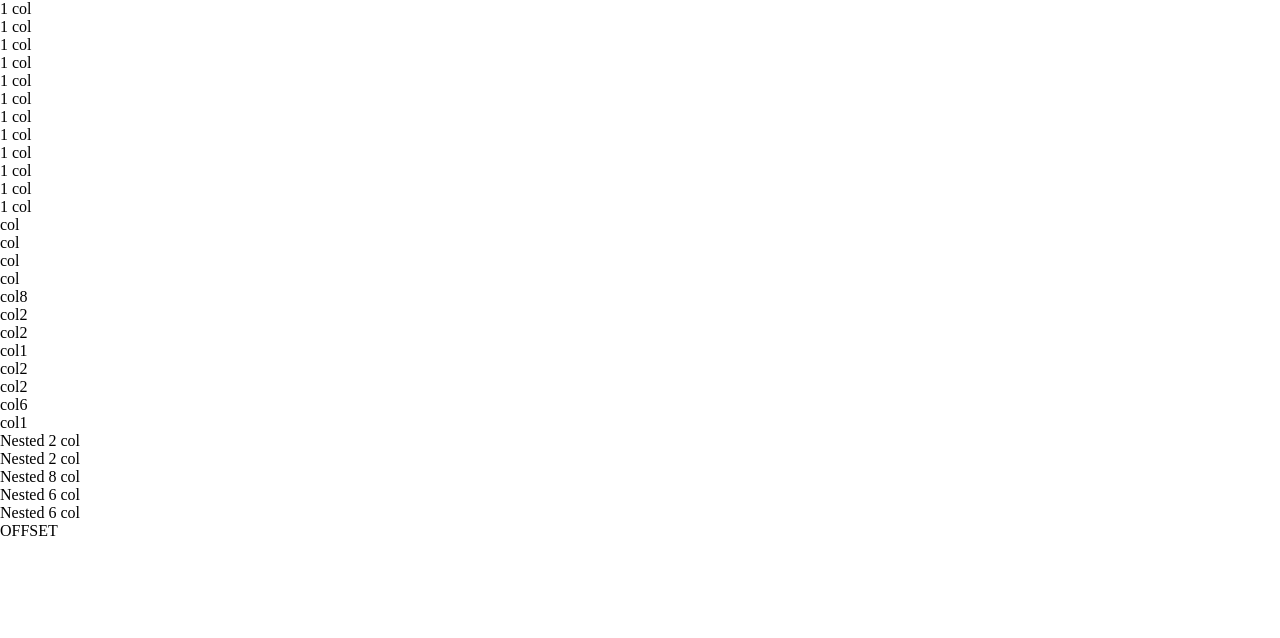
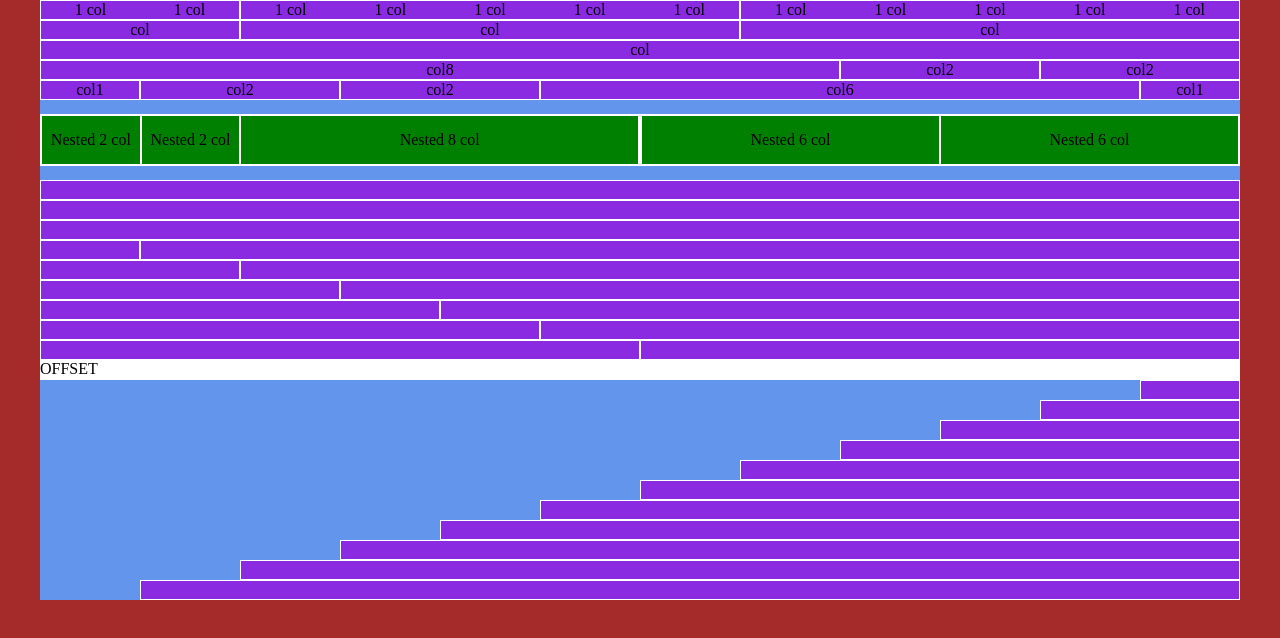
Before and after one commit to LorenzoSeverini/2023-03-27-html-css-12bool, a plain HTML site: page index.html in a window 1280 px wide. Drawn offline with Linux system fonts and the light colour scheme.

Commit message:
style feat(css):add layout and style css

```diff
--- a/css/layout.css
+++ b/css/layout.css
@@ -0,0 +1,104 @@
+/**************************************/
+/*************** LAYOUT **************/
+* {
+    box-sizing: border-box;
+    margin: 0;
+    padding: 0;
+}
+
+.h-80 { height: 5rem; }
+
+.container {
+    max-width: 75rem;
+    margin: 0 auto;
+}
+
+.row {
+    display: flex;
+    flex-direction: row;
+    flex-wrap: wrap;
+}
+
+[class*="col-"] {
+    flex-grow: 0;
+    flex-shrink: 0;
+    flex-basis: auto;
+}
+
+.col {
+    flex-grow: 1;
+    flex-basis: 0;
+    max-width: 100%;
+}
+
+.flex { display: flex; }
+.space-between { justify-content: space-between; }
+.space-around { justify-content: space-around; }
+.content-center { justify-content: center; }
+.align-center { align-content: center; }
+.align-itmes-center { align-items: center; }
+
+.min-height-20 { min-height: 1.25rem;}
+.min-height-50 { min-height: 3.125rem;}
+
+.col-1-xs  { flex-basis: calc((100% / 12) *  1); max-width: calc((100% / 12) *  1); }
+.col-2-xs  { flex-basis: calc((100% / 12) *  2); max-width: calc((100% / 12) *  2); }
+.col-3-xs  { flex-basis: calc((100% / 12) *  3); max-width: calc((100% / 12) *  3); }
+.col-4-xs  { flex-basis: calc((100% / 12) *  4); max-width: calc((100% / 12) *  4); }
+.col-5-xs  { flex-basis: calc((100% / 12) *  5); max-width: calc((100% / 12) *  5); }
+.col-6-xs  { flex-basis: calc((100% / 12) *  6); max-width: calc((100% / 12) *  6); }
+.col-7-xs  { flex-basis: calc((100% / 12) *  7); max-width: calc((100% / 12) *  7); }
+.col-8-xs  { flex-basis: calc((100% / 12) *  8); max-width: calc((100% / 12) *  8); }
+.col-9-xs  { flex-basis: calc((100% / 12) *  9); max-width: calc((100% / 12) *  9); }
+.col-10-xs { flex-basis: calc((100% / 12) * 10); max-width: calc((100% / 12) *  10); }
+.col-11-xs { flex-basis: calc((100% / 12) * 11); max-width: calc((100% / 12) *  11); }
+.col-12-xs { flex-basis: calc((100% / 12) * 12); max-width: calc((100% / 12) *  12); }
+
+.col-offset-1 { margin-left: calc((100% / 12) * 1); }
+.col-offset-2 { margin-left: calc((100% / 12) * 2); }
+.col-offset-3 { margin-left: calc((100% / 12) * 3); }
+.col-offset-4 { margin-left: calc((100% / 12) * 4); }
+.col-offset-5 { margin-left: calc((100% / 12) * 5); }
+.col-offset-6 { margin-left: calc((100% / 12) * 6); }
+.col-offset-7 { margin-left: calc((100% / 12) * 7); }
+.col-offset-8 { margin-left: calc((100% / 12) * 8); }
+.col-offset-9 { margin-left: calc((100% / 12) * 9); }
+.col-offset-10 { margin-left: calc((100% / 12) * 10); }
+.col-offset-11 { margin-left: calc((100% / 12) * 11); }
+.col-offset-12 { margin-left: calc((100% / 12) * 12); }
+
+
+/********************************************************/
+/******************** MQ TABLET 768PX ******************/
+@media screen and (min-width: 48rem) {
+    .col-1-md { flex-basis: calc((100% / 12) *  1); max-width: calc((100% / 12) *  1); }
+    .col-2-md { flex-basis: calc((100% / 12) *  2); max-width: calc((100% / 12) *  2); }
+    .col-3-md { flex-basis: calc((100% / 12) *  3); max-width: calc((100% / 12) *  3); }
+    .col-4-md { flex-basis: calc((100% / 12) *  4); max-width: calc((100% / 12) *  4); }
+    .col-5-md { flex-basis: calc((100% / 12) *  5); max-width: calc((100% / 12) *  5); }
+    .col-6-md { flex-basis: calc((100% / 12) *  6); max-width: calc((100% / 12) *  6); }
+    .col-7-md { flex-basis: calc((100% / 12) *  7); max-width: calc((100% / 12) *  7); }
+    .col-8-md { flex-basis: calc((100% / 12) *  8); max-width: calc((100% / 12) *  8); }
+    .col-0-md { flex-basis: calc((100% / 12) *  9); max-width: calc((100% / 12) *  9); }
+    .col-10-md { flex-basis: calc((100% / 12) * 10); max-width: calc((100% / 12) *  10); }
+    .col-11-md { flex-basis: calc((100% / 12) * 11); max-width: calc((100% / 12) *  11); }
+    .col-12-md { flex-basis: calc((100% / 12) * 12); max-width: calc((100% / 12) *  12); }
+}
+
+
+/********************************************************/
+/******************** MQ DESKTOP 992PX ******************/
+@media screen and (min-width: 62rem) {
+    .col-1-xl { flex-basis: calc((100% / 12) *  1); max-width: calc((100% / 12) *  1); }
+    .col-2-xl { flex-basis: calc((100% / 12) *  2); max-width: calc((100% / 12) *  2); }
+    .col-3-xl { flex-basis: calc((100% / 12) *  3); max-width: calc((100% / 12) *  3); }
+    .col-4-xl { flex-basis: calc((100% / 12) *  4); max-width: calc((100% / 12) *  4); }
+    .col-5-xl { flex-basis: calc((100% / 12) *  5); max-width: calc((100% / 12) *  5); }
+    .col-6-xl { flex-basis: calc((100% / 12) *  6); max-width: calc((100% / 12) *  6); }
+    .col-7-xl { flex-basis: calc((100% / 12) *  7); max-width: calc((100% / 12) *  7); }
+    .col-8-xl { flex-basis: calc((100% / 12) *  8); max-width: calc((100% / 12) *  8); }
+    .col-9-xl { flex-basis: calc((100% / 12) *  9); max-width: calc((100% / 12) *  9); }
+    .col-10-xl { flex-basis: calc((100% / 12) * 10); max-width: calc((100% / 12) *  10); }
+    .col-11-xl { flex-basis: calc((100% / 12) * 11); max-width: calc((100% / 12) *  11); }
+    .col-12-xl { flex-basis: calc((100% / 12) * 12); max-width: calc((100% / 12) *  12); }
+}
--- a/css/style.css
+++ b/css/style.css
@@ -1,5 +1,12 @@
-* {
-    box-sizing: border-box;
-    margin: 0;
-    padding: 0;
+/*****************************************************/
+/************** Layout Mobile Firts XS **************/
+body { background-color: brown; }
+
+body.debug [class*='col-'] {
+    border: solid 1px white;
+    background-color: blueviolet;
 }
+
+.container { background-color: cornflowerblue;}
+.bg-color-white { background-color: white; }
+.bg-color-green { background-color: green !important; }
```
